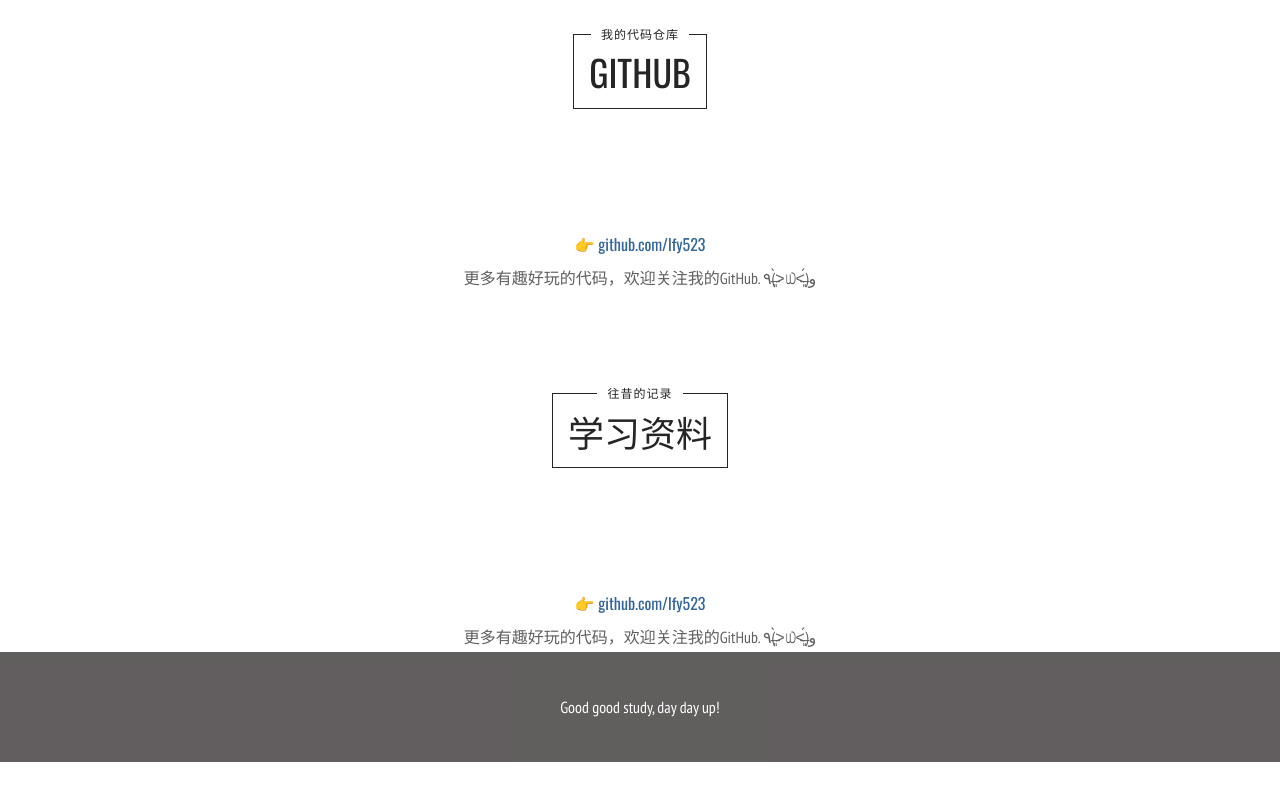
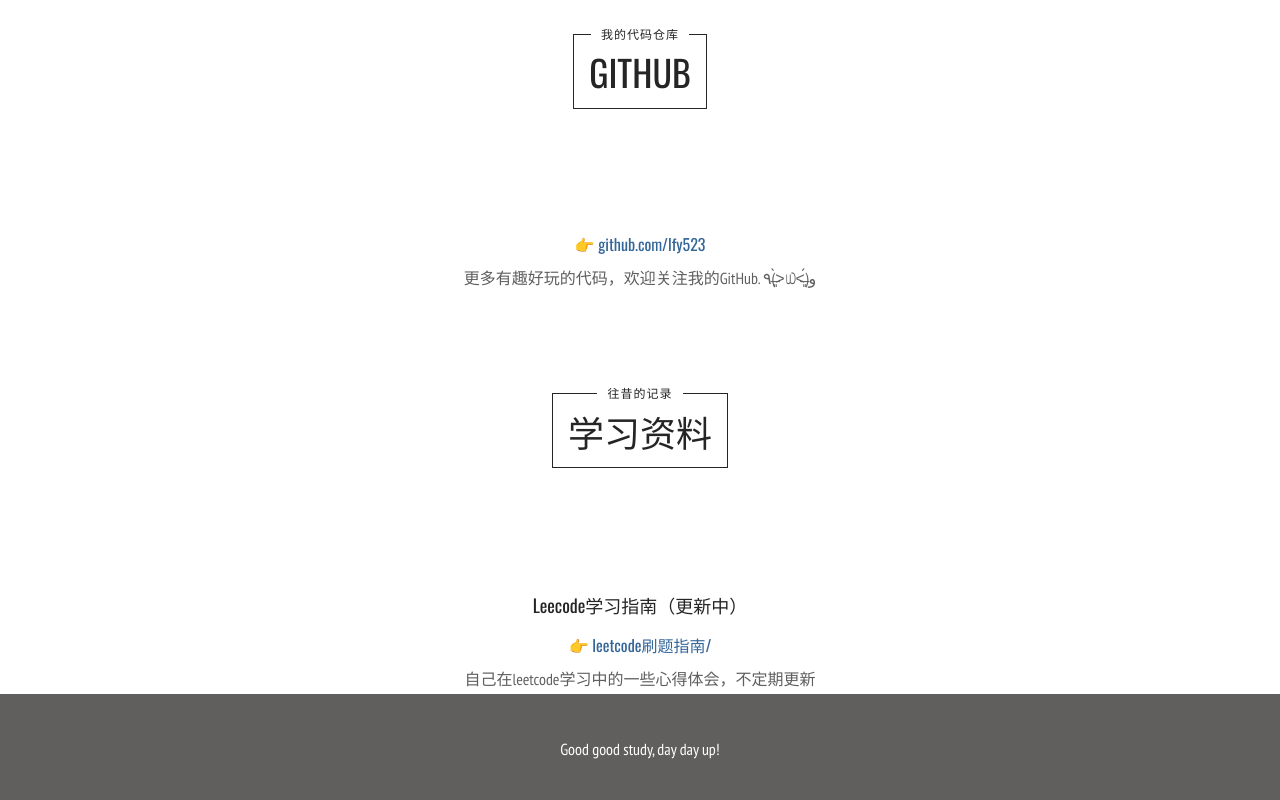
Before and after one commit to lfy523/lfy523.github.io, a website: page index.html in a window 1280 px wide. Shown: the part 5181-5981 px from the top of the page. Before the commit the page ends 5943 px from the top, so only its background shows below. Drawn offline with nearby package versions, Linux system fonts and the light colour scheme.

Commit message:
leetcode

```diff
--- a/index.html
+++ b/index.html
@@ -459,8 +459,9 @@
                     </div><!-- end .span12 -->
                 </div><!-- end .row -->
                 <div class="text-center">
-                    <h4><a href="https://github.com/lfy523" target="_blank">👉 github.com/lfy523</a></h4>
-                    <p>更多有趣好玩的代码，欢迎关注我的GitHub. ٩(˃̶͈̀௰˂̶͈́)و</p>
+                    <h3>Leecode学习指南（更新中）</h3>
+                    <h4><a href="https://595613064.gitbook.io/leetcode-mei-ri-shua-ti/" target="_blank">👉 leetcode刷题指南/</a></h4>
+                    <p>自己在leetcode学习中的一些心得体会，不定期更新</p>
                 </div>
             </div>
 
```
